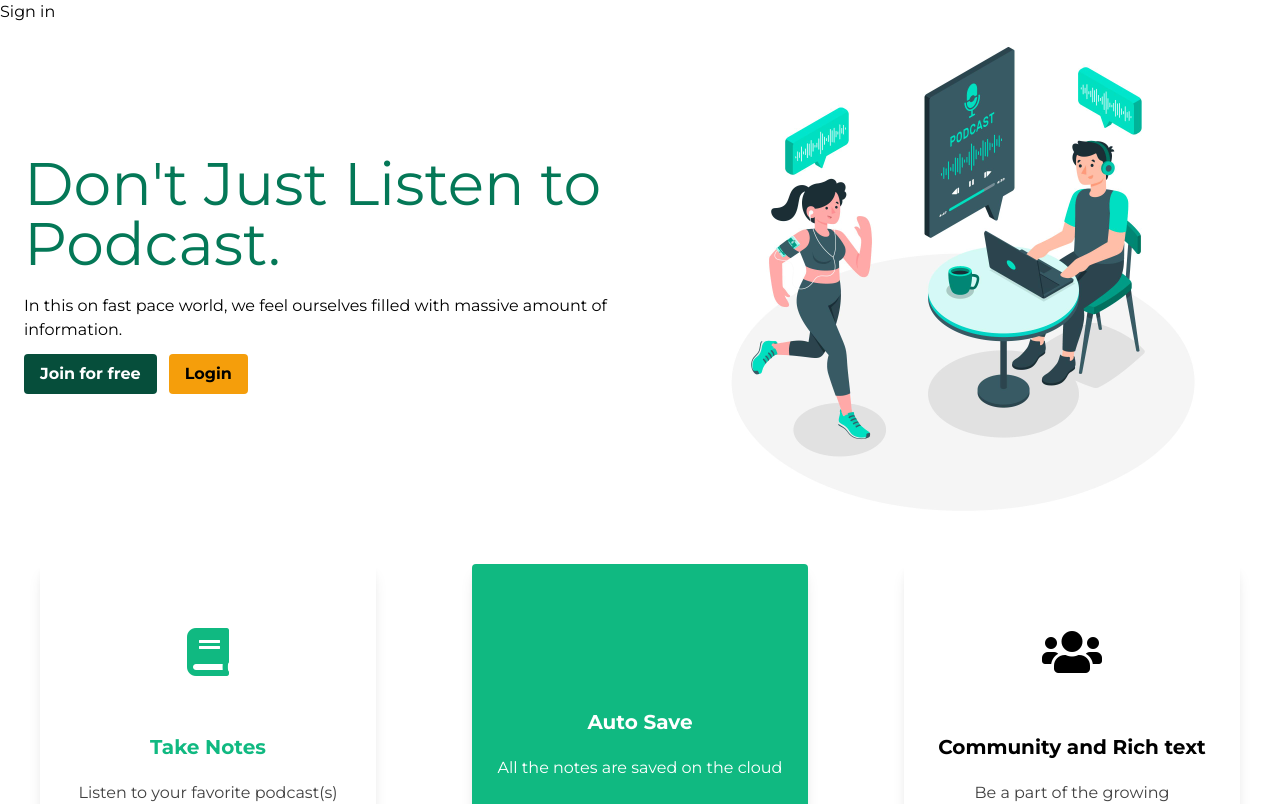
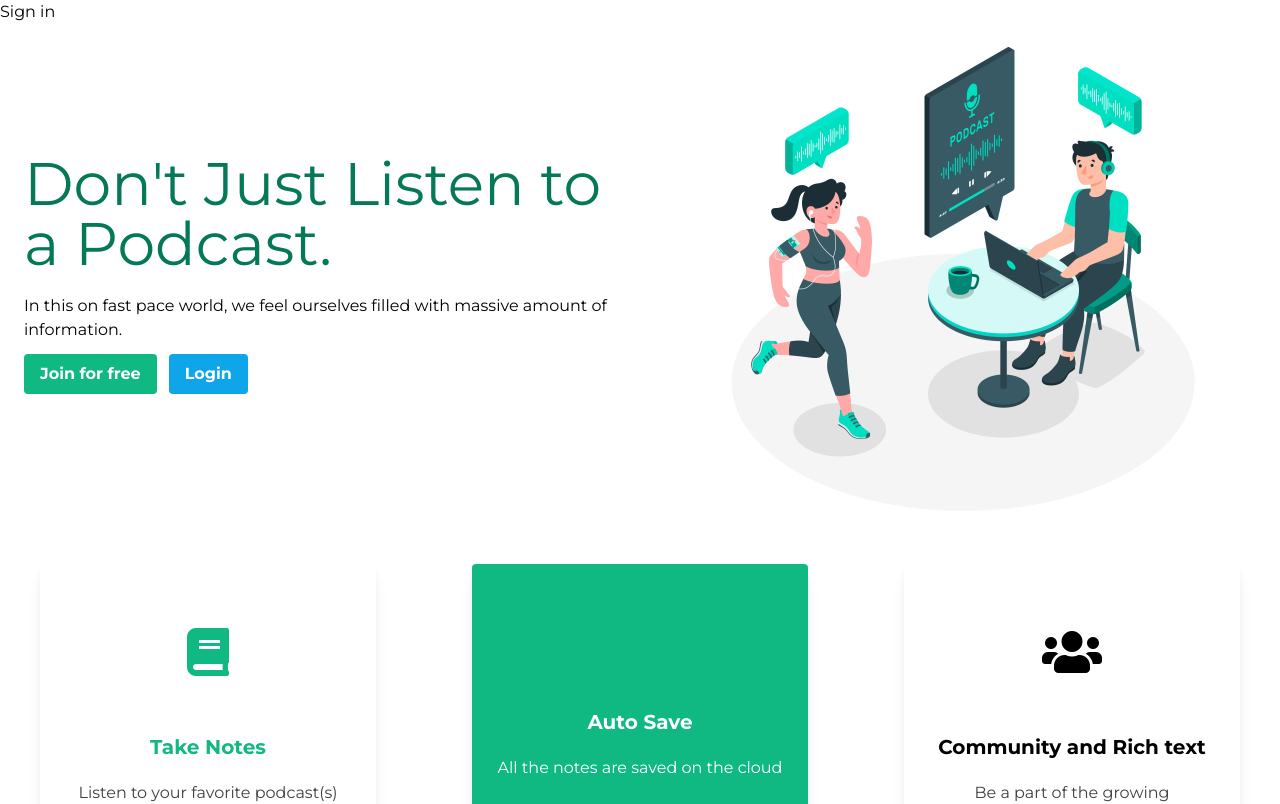
Before and after one commit to ashfaqhaq/podcast-notes, a React (Create React App) app: page / in a window 1280 px wide. Shown: the top 804 px of the page. Built offline with nearby package versions, Linux system fonts and the light colour scheme; no server answers; some icons are missing.

Commit message:
small changes

```diff
--- a/src/pages/Landing.js
+++ b/src/pages/Landing.js
@@ -1,6 +1,7 @@
 import React , {useState} from 'react'
 // import svg from '../images/undraw_walk_in_the_city_1ma6 (1).svg'
-import ReactDOM from 'react-dom';
+// import ReactDOM from 'react-dom';
+
 import Signup from '../components/Signup'
 import Modal from 'react-modal';
 import svg from '../images/podcast_audience.jpg'
@@ -32,6 +33,9 @@ function Landing() {
       }
     return (
         <div>
+            <div>
+              </div>
+
             <Modal
           isOpen={modalIsOpen}
           onAfterOpen={afterOpenModal}
@@ -41,21 +45,21 @@ function Landing() {
         >
 
           <h2 ref={_subtitle => (subtitle = _subtitle)}>Hello</h2>
-          <button onClick={closeModal}>close</button>
+          <button className="flex flex-row-reverse" onClick={closeModal}>X</button>
         <Signup />
         </Modal>
         <div className="grid grid-cols-1 sm:grid-cols-2 flex items-center gap-4">
             <div className="mx-6">
 
                 <h1 className="mt-15 mb-5 text-green-700">
-                    Don't Just Listen to Podcast.
+                    Don't Just Listen to a Podcast.
                     </h1>
 
                     <p className="">
                         In this on fast pace world, we feel ourselves filled with massive amount of information.
                     </p>
-                    <button  onClick={openModal} className="mt-3 bg-green-900 text-white hover:text-green-900 hover:bg-white  font-bold py-2 px-4 rounded">Join for free</button>
-                    <button className="mt-3 mx-3 bg-yellow-500 text-black hover:text-green-900 hover:bg-white  font-bold py-2 px-4 rounded">Login</button>
+                    <button  onClick={openModal} className="mt-3 bg-green-500 text-white hover:text-green-900 hover:bg-white  font-bold py-2 px-4 rounded">Join for free</button>
+                    <button className="mt-3 mx-3 bg-blue-500 text-white hover:text-green-900 hover:bg-white  font-bold py-2 px-4 rounded">Login</button>
                 </div>
                 <div className="">
                     <center>
```
